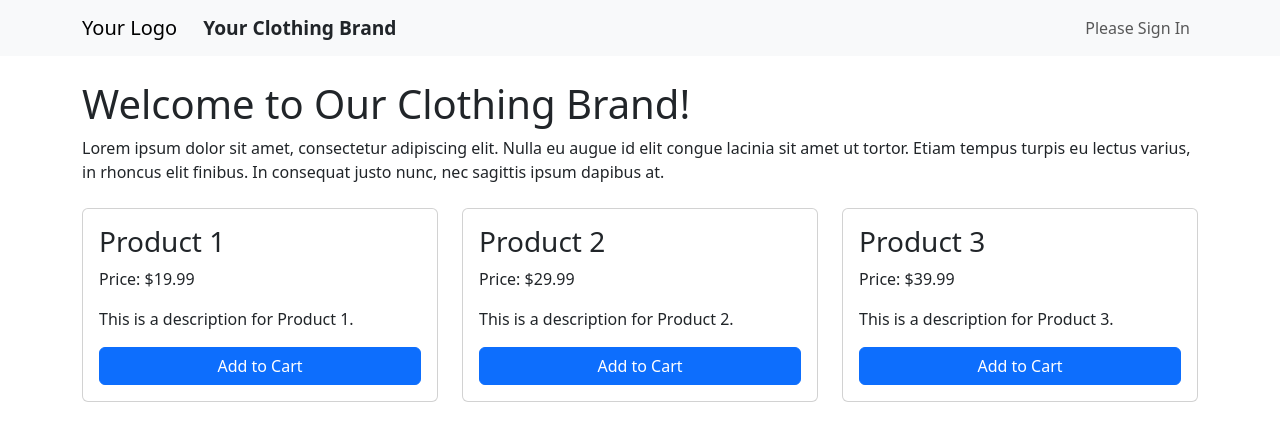
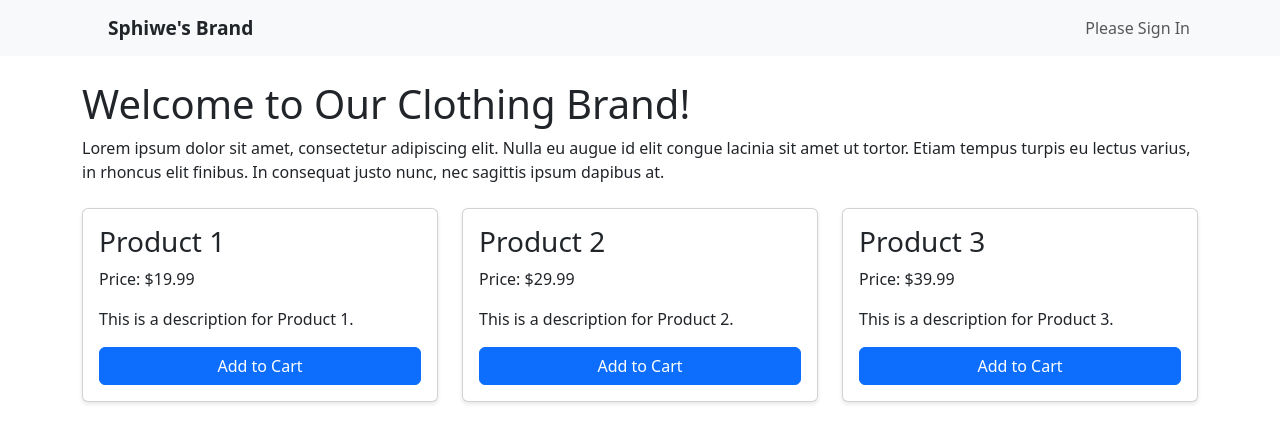
Before and after one commit to Wewe2098/Sphiwe, a React (Create React App) app in the folder React -Fictitious-Clothing/clothing-brand-website/: page / in a window 1280 px wide. Shown: the top 442 px of the page. Built offline with nearby package versions, Linux system fonts and the light colour scheme.

Commit message:
new changes

```diff
--- a/React -Fictitious-Clothing/clothing-brand-website/src/App.css
+++ b/React -Fictitious-Clothing/clothing-brand-website/src/App.css
@@ -11,6 +11,13 @@ body {
   border: 1px solid #ccc;
   border-radius: 5px;
   padding: 15px;
+  background-color: #f9f9f9;
+  box-shadow: 0 2px 4px rgba(0, 0, 0, 0.1);
+  transition: transform 0.3s ease;
+}
+
+.product:hover {
+  transform: translateY(-5px);
 }
 
 .company-name {
--- a/React -Fictitious-Clothing/clothing-brand-website/src/App.js
+++ b/React -Fictitious-Clothing/clothing-brand-website/src/App.js
@@ -1,7 +1,7 @@
 import React from 'react';
-import Header from './header';
+import Header from './Header';
 import LandingPage from './LandingPage';
-import Product from './product';
+import Product from './Product';
 import './App.css'; // Your custom CSS styles or Bootstrap styles
 import 'bootstrap/dist/css/bootstrap.min.css'; // Import Bootstrap CSS
 
--- a/React -Fictitious-Clothing/clothing-brand-website/src/header.js
+++ b/React -Fictitious-Clothing/clothing-brand-website/src/header.js
@@ -4,10 +4,9 @@ const Header = ({ isLoggedIn }) => {
   return (
     <header className="navbar navbar-expand-lg navbar-light bg-light">
       <div className="container">
-        <a href="/" className="navbar-brand">
-          Your Logo
+        <a href="./logo.png" className="navbar-brand">
         </a>
-        <div className="company-name">Your Clothing Brand</div>
+        <div className="company-name">Sphiwe's Brand</div>
         <div className="navbar-nav ms-auto">
           <span className="nav-item nav-link">
             {isLoggedIn ? 'Welcome User' : 'Please Sign In'}
```
Also changed, not shown: React -Fictitious-Clothing/clothing-brand-website/src/logo.png (added).
